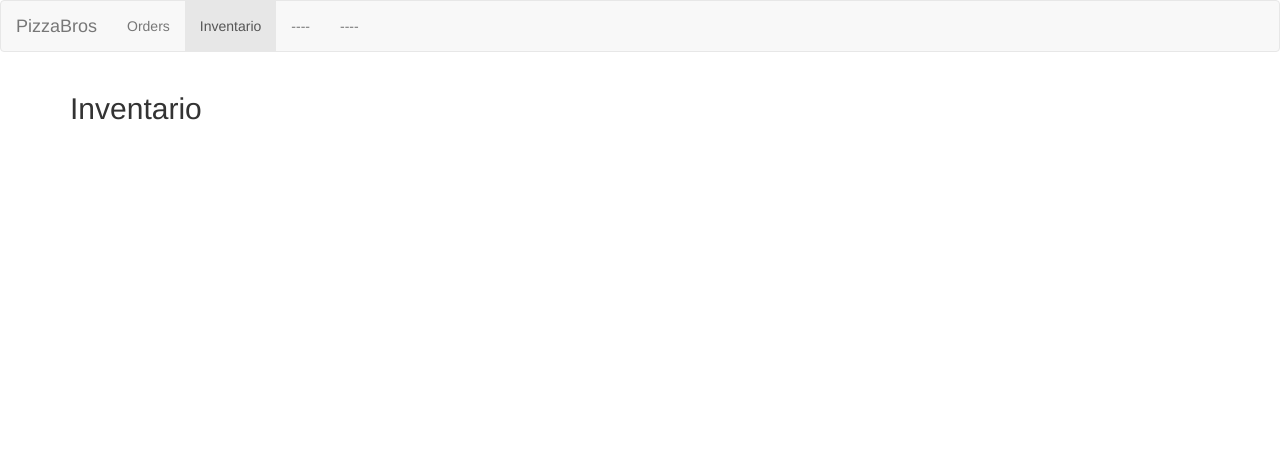
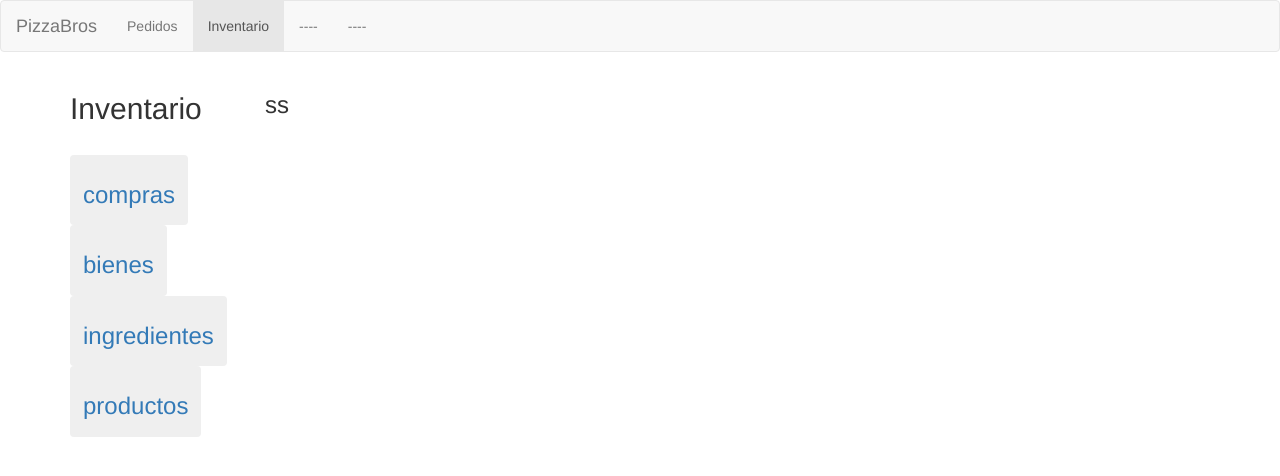
Before and after one commit to Fabrifj/PizzaBros-FrontEnd, an Angular app in the folder PizzaBrosFE/: page /inventario in a window 1280 px wide. Shown: the top 476 px of the page. Built offline with nearby package versions, Linux system fonts and the light colour scheme.

Commit message:
Paginas creadas

```diff
--- a/PizzaBrosFE/src/app/header/header.component.html
+++ b/PizzaBrosFE/src/app/header/header.component.html
@@ -5,7 +5,7 @@
         </div>
         <div class="collapse navbar-collapse">
             <ul class="nav navbar-nav">
-                <li routerLinkActive="active"><a routerLink="/pedidos">Orders</a> </li>
+                <li routerLinkActive="active"><a routerLink="/pedidos">Pedidos</a> </li>
                 <li routerLinkActive="active"><a routerLink="/inventario">Inventario</a> </li>
                 <li routerLinkActive="active"><a routerLink="/inicio">----</a> </li>
                 <li routerLinkActive="active"><a routerLink="/inicio">----</a> </li>
--- a/PizzaBrosFE/src/app/modules/orders/main-buttons/main-buttons.component.html
+++ b/PizzaBrosFE/src/app/modules/orders/main-buttons/main-buttons.component.html
@@ -6,8 +6,8 @@
 </div>
 <div class="grupoBotones" >
   <button class="btn"><a class="ref" routerLink="/hacer-pedidos">Realizar Pedido</a></button>
-  <button class="btn"><a class="ref" [routerLink]="['orders-history']">Historia de pedidos</a></button>
-  <button class="btn"><a class="ref" [routerLink]="['active-orders']">Pedidos Actuales</a></button>
+  <button class="btn"><a class="ref" [routerLink]="['pedidos-historial']">Historia de pedidos</a></button>
+  <button class="btn"><a class="ref" [routerLink]="['pedidos-activos']">Pedidos Actuales</a></button>
 
 
 </div>
--- a/PizzaBrosFE/src/app/modulos/hacer-pedido/mostrar-productos/mostrar-productos.component.html
+++ b/PizzaBrosFE/src/app/modulos/hacer-pedido/mostrar-productos/mostrar-productos.component.html
@@ -23,4 +23,3 @@
 		</div>
 	</div>
 </div>
-© 2021 GitHub, Inc.
--- a/PizzaBrosFE/src/app/modulos/inventario/inventario.component.html
+++ b/PizzaBrosFE/src/app/modulos/inventario/inventario.component.html
@@ -2,9 +2,12 @@
     <div class="col-md-2">
         <h2>Inventario</h2>
         <br>
-
+        <app-list-sub-menu
+            [listProducts]= "subMenus" >
+        </app-list-sub-menu>
     </div>
     <div class="col-md-10">
+        <h3>ss</h3>
         <router-outlet></router-outlet>
 
     </div>
--- a/PizzaBrosFE/src/app/modulos/inventario/inventario.component.ts
+++ b/PizzaBrosFE/src/app/modulos/inventario/inventario.component.ts
@@ -8,7 +8,7 @@ import { Component, OnInit } from '@angular/core';
 export class InventarioComponent implements OnInit {
 
   constructor() { }
-
+  subMenus : string[] = ["compras","bienes","ingredientes","productos"]
   ngOnInit(): void {
   }
 
--- a/PizzaBrosFE/src/app/shared-modules/list-sub-menu/com-sub-menu/com-sub-menu.component.html
+++ b/PizzaBrosFE/src/app/shared-modules/list-sub-menu/com-sub-menu/com-sub-menu.component.html
@@ -1,3 +1,6 @@
-<button type="button" class="btn btn-primary">
-    <h3>{{subTitulo}}</h3>
+<button type="button" class="btn btn-outline-primary">
+    <a class="ref" [routerLink]="[subTitulo]">
+        <h3>{{subTitulo}}</h3>
+    </a>
 </button>
+<br>
--- a/PizzaBrosFE/src/app/shared-modules/list-sub-menu/list-sub-menu.component.html
+++ b/PizzaBrosFE/src/app/shared-modules/list-sub-menu/list-sub-menu.component.html
@@ -1,7 +1,7 @@
 <div class="row">
     <div class="col-xs-12">
-      <app-com-sub-menu *ngFor=" let productElem of listProducts; let i = index"
-                       [name]="productElem"
+      <app-com-sub-menu *ngFor="let productElem of listProducts; let i = index"
+                       [subTitulo]="productElem"
                        [index]="i"></app-com-sub-menu>
     </div>
   </div>
```
Also changed, not shown: PizzaBrosFE/src/app/app.module.ts (+11 -7 lines).
